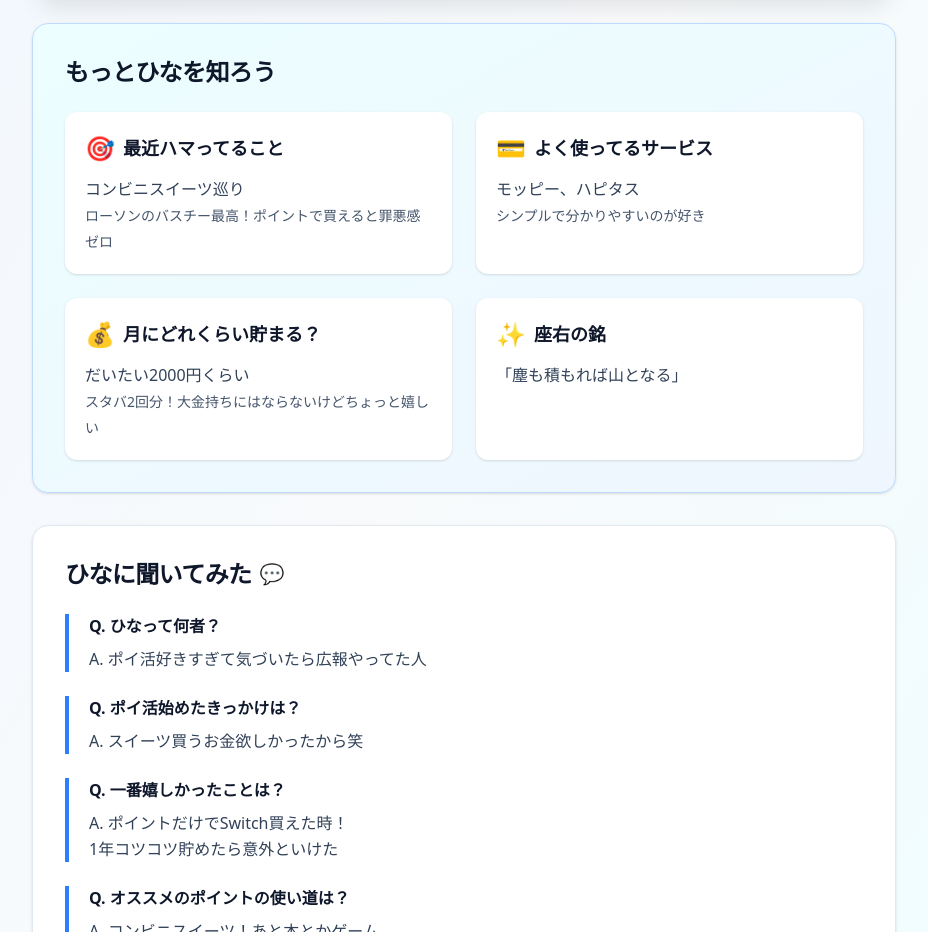
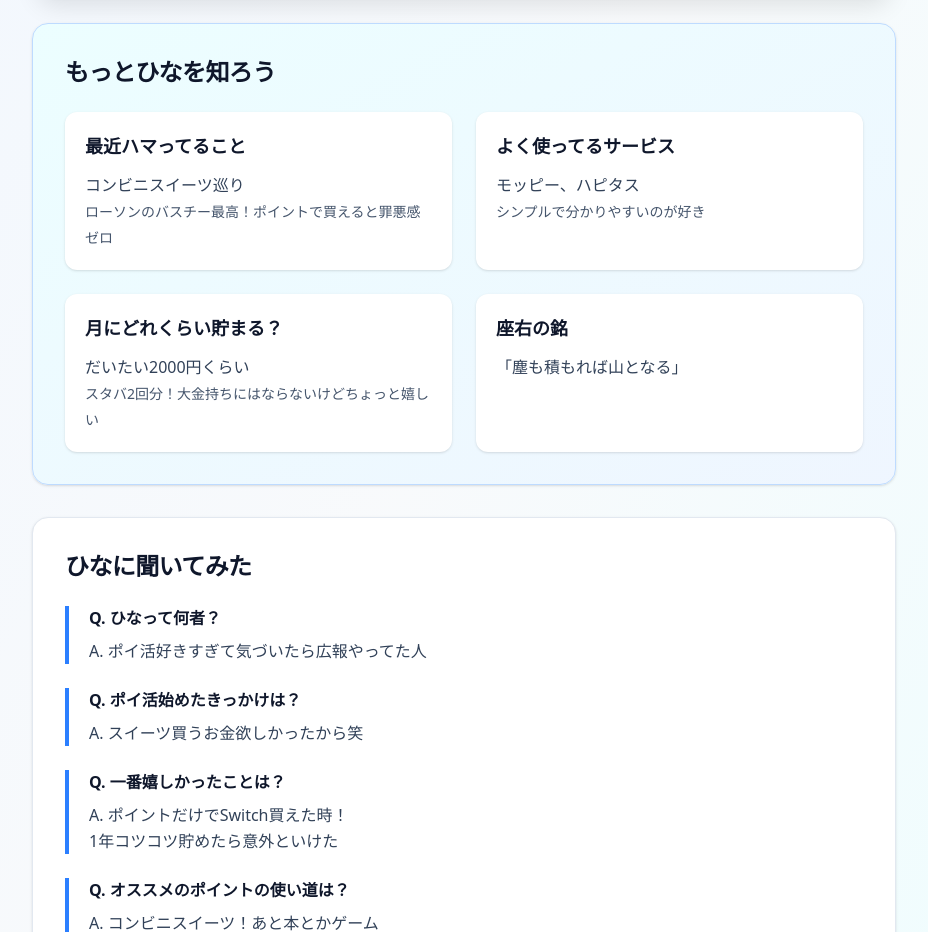
Before and after one commit to haruvv/poi-hub, a Next.js app: page /hina in a window 1280 px wide. Shown: the part 800-1732 px from the top of the page, without its empty margins (176-1104 px from the left). Built offline with nearby package versions, Linux system fonts and the light colour scheme.

Commit message:
fix: ひなちゃんページから絵文字を削除

```diff
--- a/app/hina/page.tsx
+++ b/app/hina/page.tsx
@@ -114,8 +114,7 @@
 
           <div className="grid sm:grid-cols-2 gap-6">
             <div className="bg-white rounded-xl p-5 shadow-sm">
-              <h3 className="text-lg font-bold text-slate-900 mb-3 flex items-center gap-2">
-                <span className="text-2xl">🎯</span>
+              <h3 className="text-lg font-bold text-slate-900 mb-3">
                 最近ハマってること
               </h3>
               <p className="text-slate-700 leading-relaxed">
@@ -128,8 +127,7 @@
             </div>
 
             <div className="bg-white rounded-xl p-5 shadow-sm">
-              <h3 className="text-lg font-bold text-slate-900 mb-3 flex items-center gap-2">
-                <span className="text-2xl">💳</span>
+              <h3 className="text-lg font-bold text-slate-900 mb-3">
                 よく使ってるサービス
               </h3>
               <p className="text-slate-700 leading-relaxed">
@@ -142,8 +140,7 @@
             </div>
 
             <div className="bg-white rounded-xl p-5 shadow-sm">
-              <h3 className="text-lg font-bold text-slate-900 mb-3 flex items-center gap-2">
-                <span className="text-2xl">💰</span>
+              <h3 className="text-lg font-bold text-slate-900 mb-3">
                 月にどれくらい貯まる？
               </h3>
               <p className="text-slate-700 leading-relaxed">
@@ -156,8 +153,7 @@
             </div>
 
             <div className="bg-white rounded-xl p-5 shadow-sm">
-              <h3 className="text-lg font-bold text-slate-900 mb-3 flex items-center gap-2">
-                <span className="text-2xl">✨</span>
+              <h3 className="text-lg font-bold text-slate-900 mb-3">
                 座右の銘
               </h3>
               <p className="text-slate-700 leading-relaxed">
@@ -169,9 +165,8 @@
 
         {/* Q&A */}
         <section className="bg-white rounded-2xl border border-slate-200 p-6 sm:p-8 shadow-sm">
-          <h2 className="text-2xl font-bold text-slate-900 mb-6 tracking-tight flex items-center gap-2">
+          <h2 className="text-2xl font-bold text-slate-900 mb-6 tracking-tight">
             ひなに聞いてみた
-            <span className="text-xl">💬</span>
           </h2>
 
           <div className="space-y-6">
```
